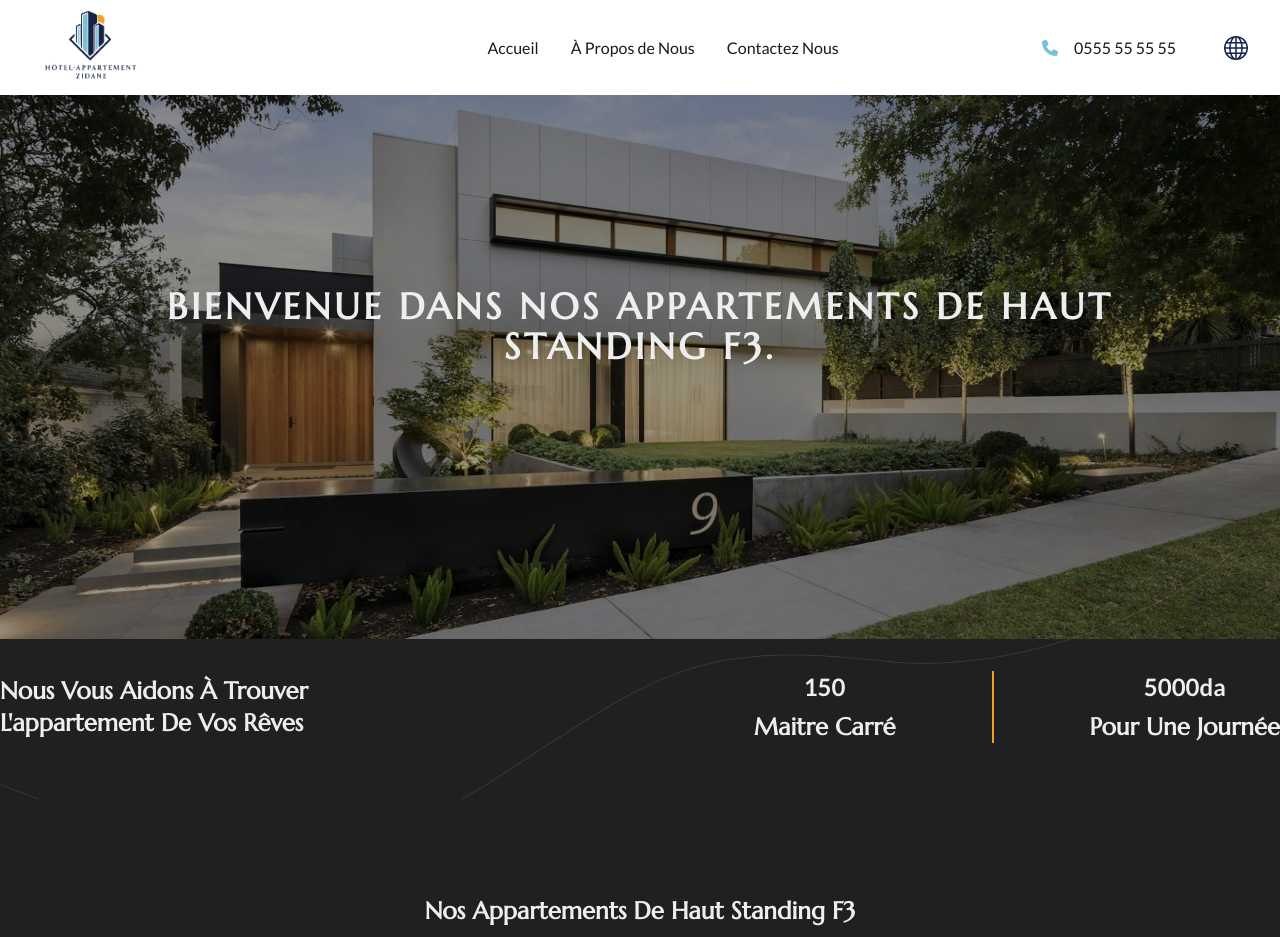
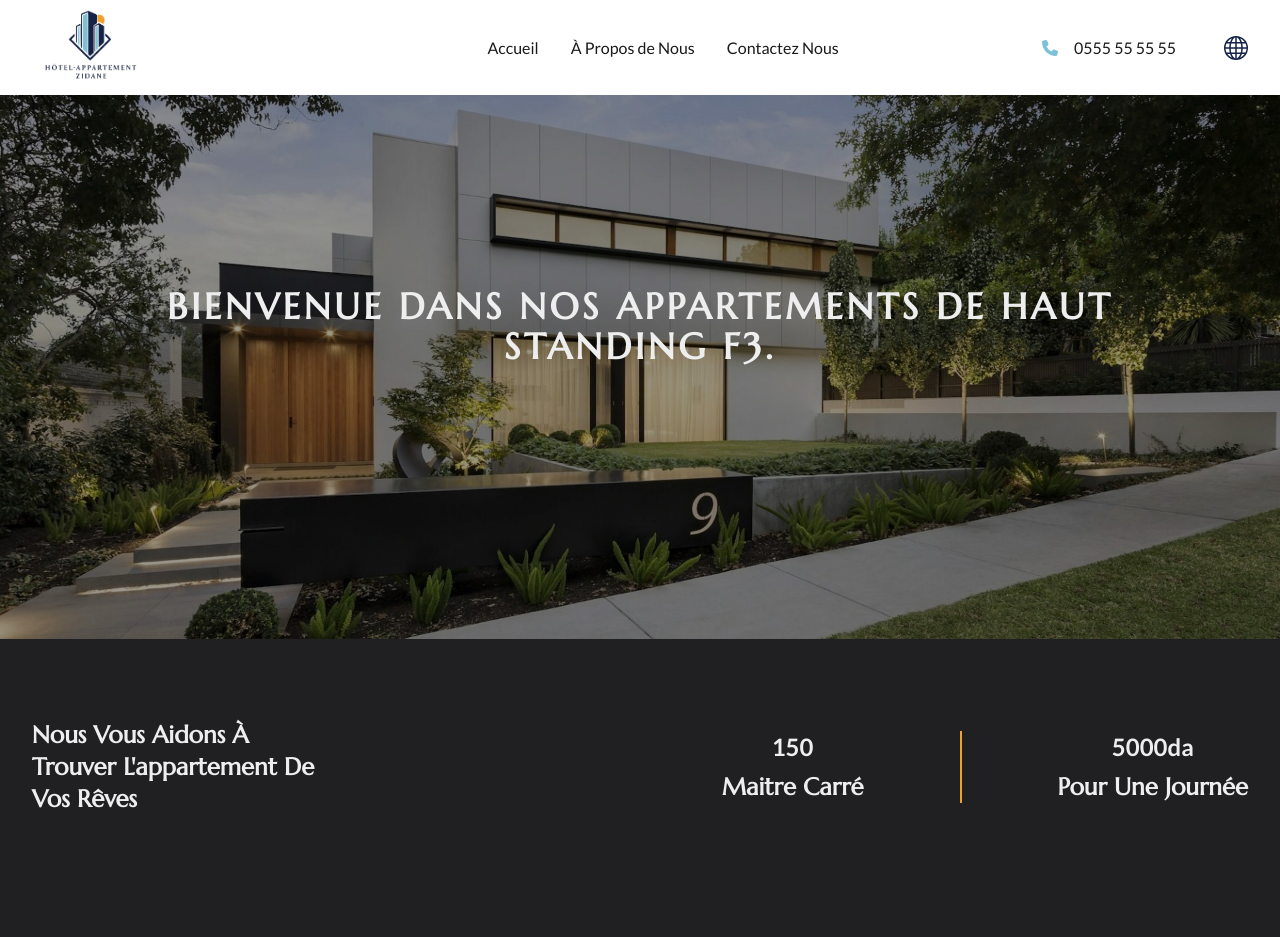
Before and after one commit to KamelMesbahi13/hotel, a React (Vite) app: page /fTroisAppartements in a window 1280 px wide. Shown: the top 937 px of the page. Built offline with nearby package versions, Linux system fonts and the light colour scheme.

Commit message:
adding f3 high standing apartment commit

```diff
--- a/src/Components/FThreeHighApartments/Header/Header.jsx
+++ b/src/Components/FThreeHighApartments/Header/Header.jsx
@@ -5,8 +5,9 @@ const Header = () => {
   const { t } = useTranslation();
 
   return (
-    <div className="w-full f3HighStandingBack">
-      <div className=" textCenter">
+    <div>
+      <div className="textCenter">
+        <div className="f3HighStandingBack">
           <motion.div
             initial="hidden"
             whileInView="visible"
@@ -16,14 +17,16 @@ const Header = () => {
               hidden: { opacity: 0, y: -25 },
               visible: { opacity: 1, y: 0 },
             }}
-          className="pt-24 mx-auto md:pt-48 md:w-3/4"
+            className="mx-auto pt-52 md:pt-48 md:w-3/4"
           >
             <h1 className="ltr:tracking-widest ">
               {t("f3_high_standing_header")}
             </h1>
           </motion.div>
         </div>
-      <div className="py-16 mt-20 md:py-32 md:mt-44 fThreeHighBack">
+      </div>
+      <div className="container">
+        <div className="mt-12 md:mt-20">
           <motion.div
             initial="hidden"
             whileInView="visible"
@@ -58,6 +61,7 @@ const Header = () => {
           </motion.div>
         </div>
       </div>
+    </div>
   );
 };
 
```
Lines whose indentation alone changed are shown as unchanged.
